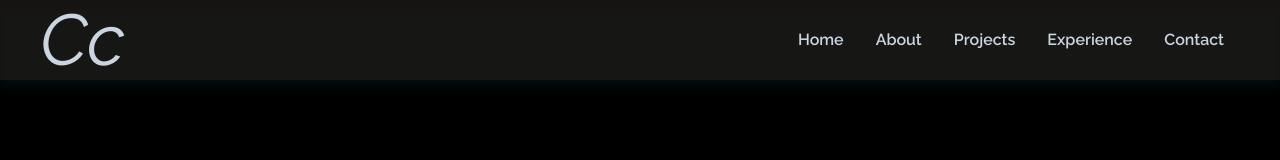
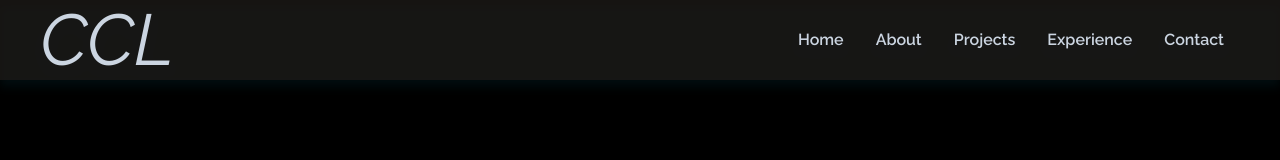
Before and after one commit to Zikam1/Portoflio, a Vue app: page / in a window 1280 px wide. Shown: the top 160 px of the page. Built offline with nearby package versions, Linux system fonts and the light colour scheme; no server answers.

Commit message:
New-name-added

```diff
--- a/index.html
+++ b/index.html
@@ -4,7 +4,7 @@
     <meta charset="UTF-8">
     <link rel="icon" href="/favicon.ico">
     <meta name="viewport" content="width=device-width, initial-scale=1.0">
-    <title>My portfolio</title>
+    <title>Zikam portfolio</title>
     <link rel="stylesheet" href="https://cdnjs.cloudflare.com/ajax/libs/font-awesome/6.2.0/css/all.min.css" integrity="sha512-xh6O/CkQoPOWDdYTDqeRdPCVd1SpvCA9XXcUnZS2FmJNp1coAFzvtCN9BmamE+4aHK8yyUHUSCcJHgXloTyT2A==" crossorigin="anonymous" referrerpolicy="no-referrer" />
     <script src="https://kit.fontawesome.com/87e2f7b4fa.js" crossorigin="anonymous"></script>
 
--- a/src/App.vue
+++ b/src/App.vue
@@ -26,7 +26,7 @@ export default defineComponent({
 <template>
   <header>
     <div class="w-full">
-      <Navbar title="Cc" />
+      <Navbar title="CCL" />
       <Home />
       <About />
       <Projects />
```
